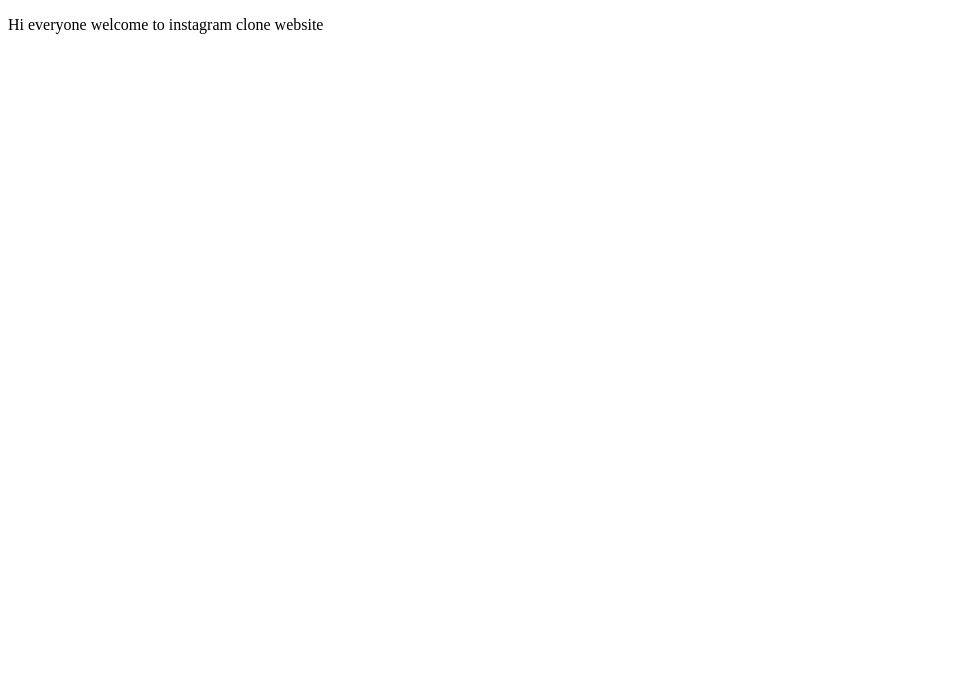
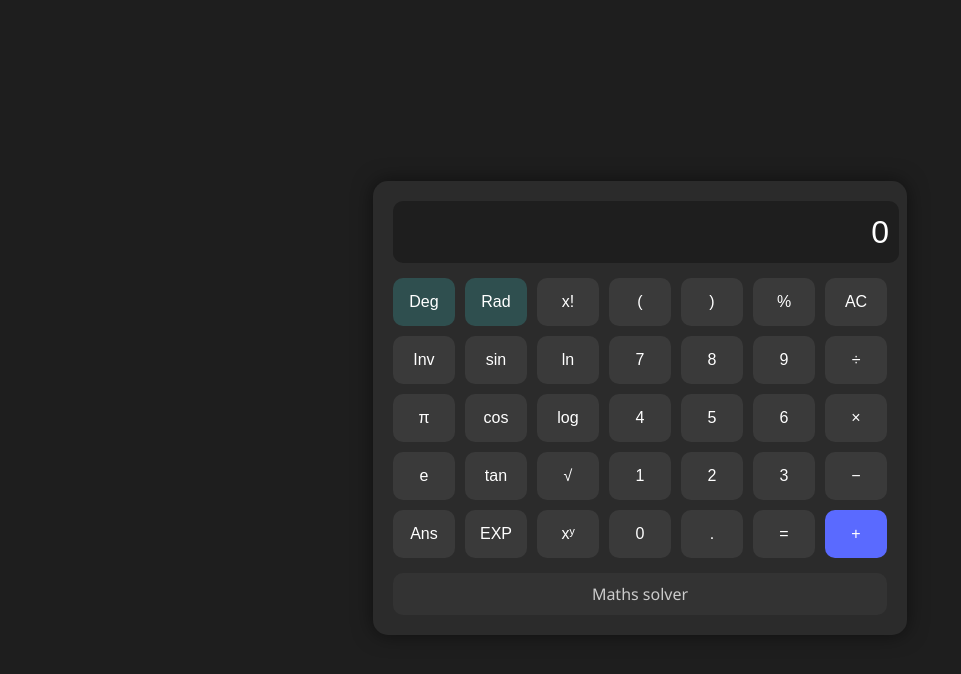
Before and after one commit to ankitsingh085432-afk/my-web-development, a plain HTML site: page day3/index3.html in a window 1280 px wide. Shown: the whole page, without its empty margins (0-961 px from the left). Drawn offline with Linux system fonts and the light colour scheme.

Commit message:
Scientific Calculator

```diff
--- a/day3/index3.css
+++ b/day3/index3.css
@@ -0,0 +1,70 @@
+body {
+  background-color: #1e1e1e;
+  font-family: 'Segoe UI', sans-serif;
+  display: flex;
+  justify-content: center;
+  align-items: center;
+  height: 100vh;
+}
+
+.calculator {
+  background-color: #2b2b2b;
+  border-radius: 15px;
+  padding: 20px;
+  box-shadow: 0 0 20px rgba(0,0,0,0.5);
+}
+
+#display {
+  width: 100%;
+  height: 60px;
+  background-color: #1e1e1e;
+  color: #fff;
+  font-size: 2rem;
+  text-align: right;
+  border: none;
+  border-radius: 10px;
+  margin-bottom: 15px;
+  padding-right: 10px;
+}
+
+.buttons {
+  display: grid;
+  grid-template-columns: repeat(7, 1fr);
+  gap: 10px;
+}
+
+button {
+  background-color: #3a3a3a;
+  color: #fff;
+  border: none;
+  border-radius: 10px;
+  font-size: 1rem;
+  padding: 15px;
+  cursor: pointer;
+  transition: background-color 0.2s;
+}
+
+button:hover {
+  background-color: #505050;
+}
+
+button.mode {
+  background-color: #2f4f4f;
+}
+
+button#deg.active, button#rad.active {
+  background-color: #4caf50;
+}
+
+button:last-child {
+  background-color: #5a6aff;
+}
+
+.solver {
+  background-color: #333;
+  color: #ccc;
+  text-align: center;
+  margin-top: 15px;
+  padding: 10px;
+  border-radius: 10px;
+}
--- a/day3/index3.html
+++ b/day3/index3.html
@@ -1,11 +1,58 @@
 <!DOCTYPE html>
 <html lang="en">
 <head>
-    <meta charset="UTF-8">
-    <meta name="viewport" content="width=device-width, initial-scale=1.0">
-    <title>insta clone</title>
+  <meta charset="UTF-8" />
+  <meta name="viewport" content="width=device-width, initial-scale=1.0" />
+  <title>Scientific Calculator</title>
+  <link rel="stylesheet" href="index3.css" />
 </head>
 <body>
-    <p>Hi everyone welcome to instagram clone website</p>
+  <div class="calculator">
+    <input type="text" id="display" value="0" readonly />
+    <div class="buttons">
+      <button class="mode" id="deg">Deg</button>
+      <button class="mode" id="rad">Rad</button>
+      <button onclick="factorial()">x!</button>
+      <button onclick="insert('(')">(</button>
+      <button onclick="insert(')')">)</button>
+      <button onclick="insert('%')">%</button>
+      <button onclick="clearDisplay()">AC</button>
+
+      <button onclick="toggleInv()">Inv</button>
+      <button onclick="insert('sin(')">sin</button>
+      <button onclick="insert('ln(')">ln</button>
+      <button onclick="insert('7')">7</button>
+      <button onclick="insert('8')">8</button>
+      <button onclick="insert('9')">9</button>
+      <button onclick="insert('/')">÷</button>
+
+      <button onclick="insert('π')">π</button>
+      <button onclick="insert('cos(')">cos</button>
+      <button onclick="insert('log(')">log</button>
+      <button onclick="insert('4')">4</button>
+      <button onclick="insert('5')">5</button>
+      <button onclick="insert('6')">6</button>
+      <button onclick="insert('*')">×</button>
+
+      <button onclick="insert('e')">e</button>
+      <button onclick="insert('tan(')">tan</button>
+      <button onclick="insert('√(')">√</button>
+      <button onclick="insert('1')">1</button>
+      <button onclick="insert('2')">2</button>
+      <button onclick="insert('3')">3</button>
+      <button onclick="insert('-')">−</button>
+
+      <button onclick="ans()">Ans</button>
+      <button onclick="insert('EXP(')">EXP</button>
+      <button onclick="insert('^')">xʸ</button>
+      <button onclick="insert('0')">0</button>
+      <button onclick="insert('.')">.</button>
+      <button onclick="calculate()">=</button>
+      <button onclick="insert('+')">+</button>
+    </div>
+    <div class="solver">Maths solver</div>
+  </div>
+
+  <script src="index3.js"></script>
 </body>
 </html>
--- a/day3/index3.js
+++ b/day3/index3.js
@@ -0,0 +1,50 @@
+let display = document.getElementById('display');
+let lastAnswer = 0;
+
+function insert(value) {
+  if (display.value === '0') display.value = '';
+  display.value += value;
+}
+
+function clearDisplay() {
+  display.value = '0';
+}
+
+function calculate() {
+  let expression = display.value
+    .replace(/π/g, Math.PI)
+    .replace(/e/g, Math.E)
+    .replace(/√\(/g, 'Math.sqrt(')
+    .replace(/sin\(/g, 'Math.sin(')
+    .replace(/cos\(/g, 'Math.cos(')
+    .replace(/tan\(/g, 'Math.tan(')
+    .replace(/log\(/g, 'Math.log10(')
+    .replace(/ln\(/g, 'Math.log(')
+    .replace(/\^/g, '**');
+
+  try {
+    lastAnswer = eval(expression);
+    display.value = lastAnswer;
+  } catch {
+    display.value = 'Error';
+  }
+}
+
+function factorial() {
+  let num = parseInt(display.value);
+  if (isNaN(num) || num < 0) {
+    display.value = 'Error';
+    return;
+  }
+  let result = 1;
+  for (let i = 1; i <= num; i++) result *= i;
+  display.value = result;
+}
+
+function ans() {
+  display.value += lastAnswer;
+}
+
+function toggleInv() {
+  alert('Inverse functions can be added here!');
+}
```
